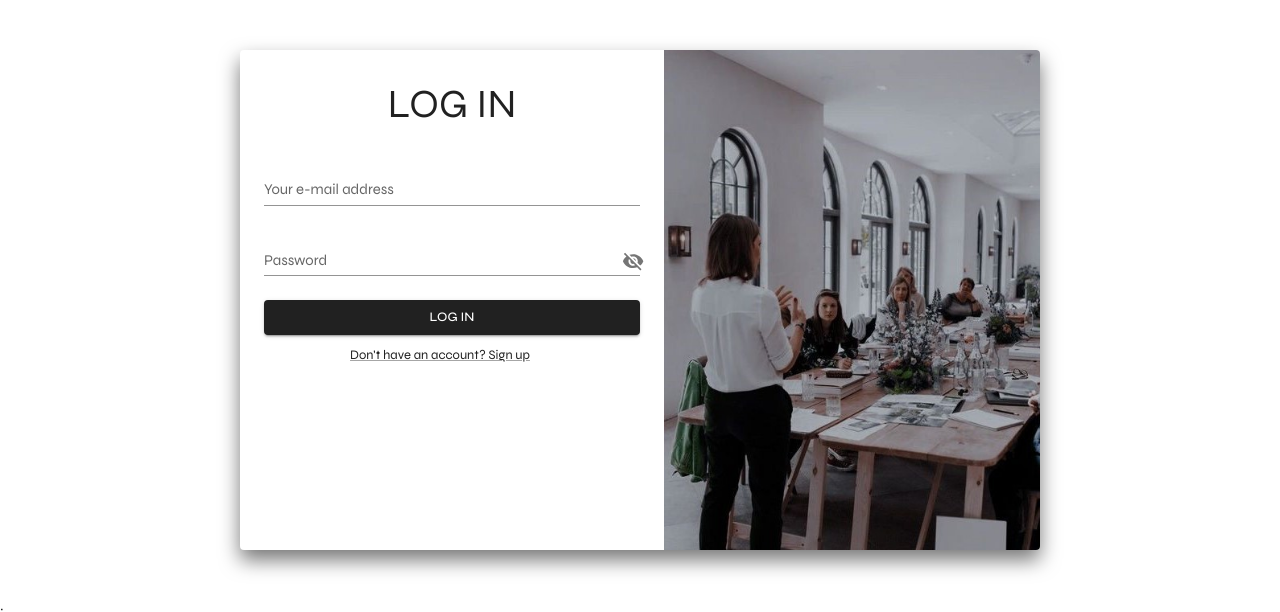
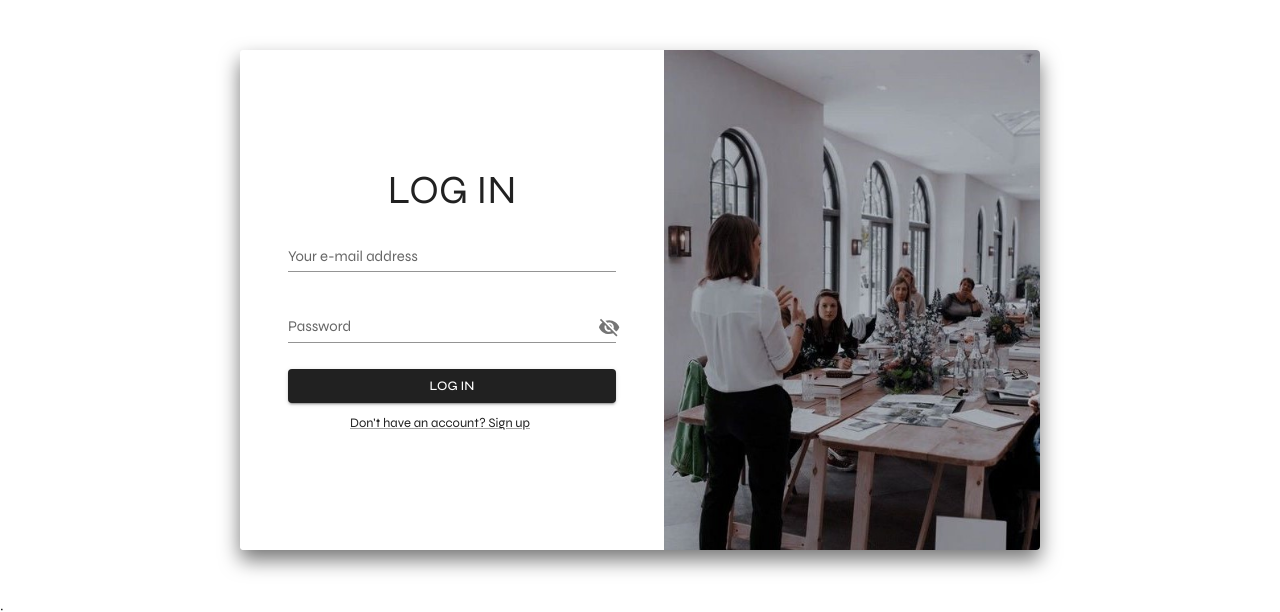
Before and after one commit to MrchinFTW/yoda-final-project, a React (Create React App) app: page /login in a window 1280 px wide. Shown: the top 612 px of the page. Built offline with nearby package versions, Linux system fonts and the light colour scheme.

Commit message:
added styling to error msgs

```diff
--- a/src/Components/Forms/Components/FormBtn.js
+++ b/src/Components/Forms/Components/FormBtn.js
@@ -1,11 +1,10 @@
 import React from 'react'
 import { Button, Grid } from '@mui/material'
-
 
 const FormBtn = ({ children, type = 'submit', ...rest }) => {
     return (
         <Grid item xs={12}>
-            <Button variant="contained" fullWidth type={type}>
+            <Button variant="contained" fullWidth type={type} sx={{ marginTop: '2px' }}>
                 {children}
             </Button>
         </Grid>
--- a/src/Components/Forms/Components/FormContainer.js
+++ b/src/Components/Forms/Components/FormContainer.js
@@ -5,7 +5,7 @@ import { Box } from "@mui/system"
 
 const FormContainer = ({ children, className }) => {
     return <>
-        <Container component="main" maxWidth="xs" className="container" >
+        <Container component="main" maxWidth="xs" className={classes.container}>
             <CssBaseline />
             {/* <Box className={`${classes.paper} ${className}`}> */}
             {children}
--- a/src/Components/Forms/Styles/FormContainer.module.css
+++ b/src/Components/Forms/Styles/FormContainer.module.css
@@ -1,10 +1,11 @@
 .container {
-  display: flex;
+  display: flex !important;
   flex-direction: column;
   width: 50%;
-  align-items: center;
+  align-items: center !important;
+  justify-content: center;
   background-color: white;
-
+  padding: 3rem !important;
 }
 
 /*.container {
--- a/src/Components/Forms/Styles/FormTitle.module.css
+++ b/src/Components/Forms/Styles/FormTitle.module.css
@@ -1,7 +1,7 @@
 @import url("https://fonts.googleapis.com/css2?family=Syne:wght@400;500;700&display=swap");
 
 .container {
-  margin: 10px;
+  /* margin: 10px; */
   display: flex;
   flex-direction: column;
   align-items: center;
@@ -10,7 +10,9 @@ h1 {
   /* letter-spacing: 2px; */
   font-size: 2.5rem !important;
   font-weight: 400 !important;
-  margin: 20px !important;
+  padding-bottom: 10px;
+
+  /* margin-top: 35px !important; */
   font-family: "Syne", sans-serif !important;
   text-transform: uppercase;
 }
--- a/src/Components/Forms/Styles/PageStyle.module.css
+++ /dev/null
@@ -1,3 +0,0 @@
-/* * {
-  box-sizing: border-box;
-} */
--- a/src/Components/Forms/Styles/theme.js
+++ b/src/Components/Forms/Styles/theme.js
@@ -24,4 +24,7 @@ export const theme = createTheme({
 
 
 
+
+
+
 })
--- a/src/Components/Signup/Components/SignupContainer.js
+++ b/src/Components/Signup/Components/SignupContainer.js
@@ -7,7 +7,7 @@ import { theme } from '../../Forms/Styles/theme'
 import Navbar from '../../Navbar/Components/Navbar'
 import FormImg from '../../Forms/Components/FormImg'
 import FormCard from '../../Forms/Components/FormCard'
-import '../../Forms/Styles/PageStyle.module.css'
+
 
 
 
--- a/src/Components/Signup/Components/SignupForm.js
+++ b/src/Components/Signup/Components/SignupForm.js
@@ -5,7 +5,6 @@ import FormBtn from '../../Forms/Components/FormBtn'
 import useFormInput from '../Hooks/useSignupForm'
 import { validation } from '../../Forms/Components/FormValidation'
 import classes from "../Styles/SignupForm.module.css"
-
 
 
 
@@ -24,7 +23,7 @@ const SignupForm = () => {
         handleMouseDownConfirmPassword,
         handleCheckbox,
         onSubmit,
-        onError
+
     } = useFormInput()
 
 
@@ -56,6 +55,7 @@ const SignupForm = () => {
                         )}
                         error={errors.firstName ? true : false}
                         helperText={errors.firstName?.message}
+
                     />
                 </Grid>
 
@@ -190,7 +190,7 @@ const SignupForm = () => {
                         />}
                         label="Agree to terms and conditions" className={classes.terms}  {...register("agreeToTerms", { required: true })}
                     />
-                    {errors.agreeToTerms && <FormHelperText error >{validation.agreeToTerms.message} </FormHelperText>}
+                    {errors.agreeToTerms && <FormHelperText error className={classes.termsError}><p>{validation.agreeToTerms.message} </p></FormHelperText>}
 
                 </Grid>
                 <FormBtn>Sign up</FormBtn>
--- a/src/Components/Signup/Styles/SignupForm.module.css
+++ b/src/Components/Signup/Styles/SignupForm.module.css
@@ -1,9 +1,21 @@
 .terms {
+  padding-top: 13px;
   color: rgb(109, 109, 109);
-
-
 }
 
 .checkbox {
   padding-top: 0 !important;
 }
+
+/* error msg */
+p {
+  position: absolute !important;
+  bottom: -19px !important;
+}
+
+.termsError {
+  position: sticky !important;
+  bottom: 0;
+  padding: 0 !important;
+  margin: 0 !important;
+}
```
